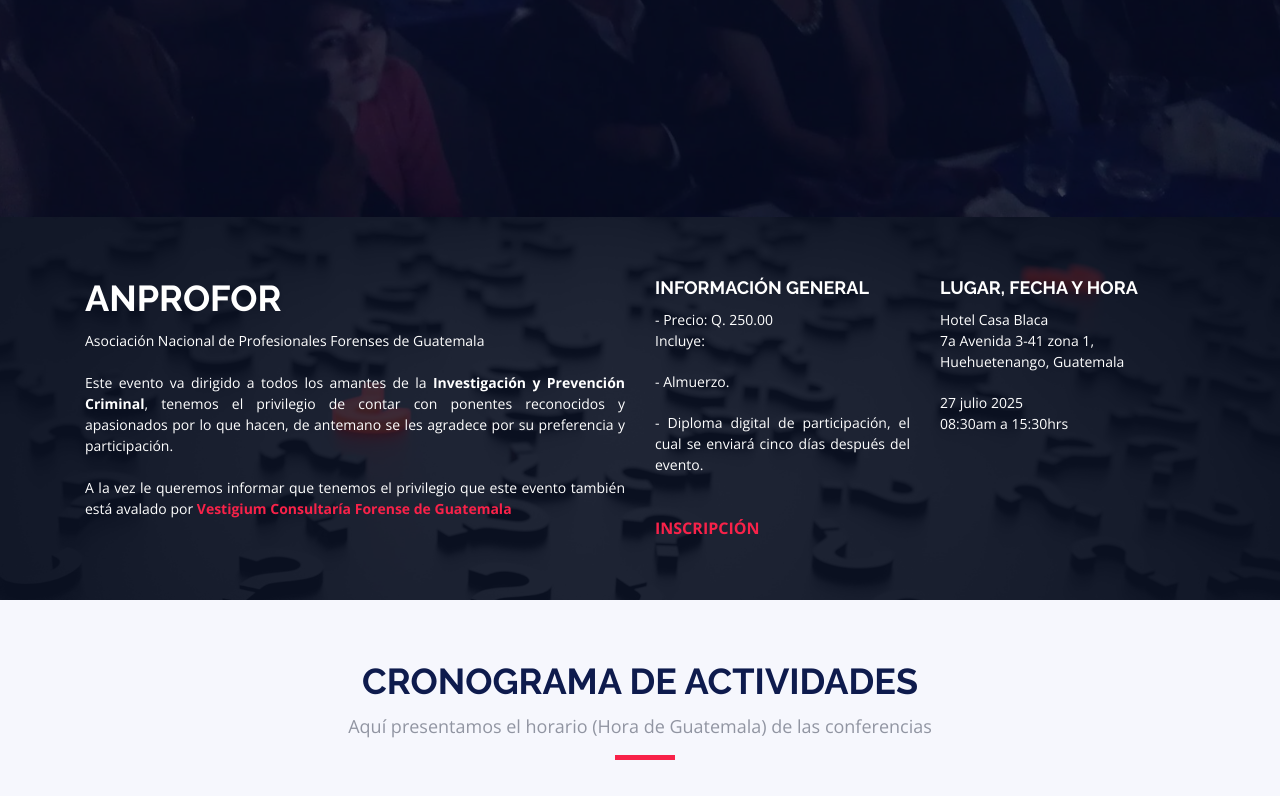
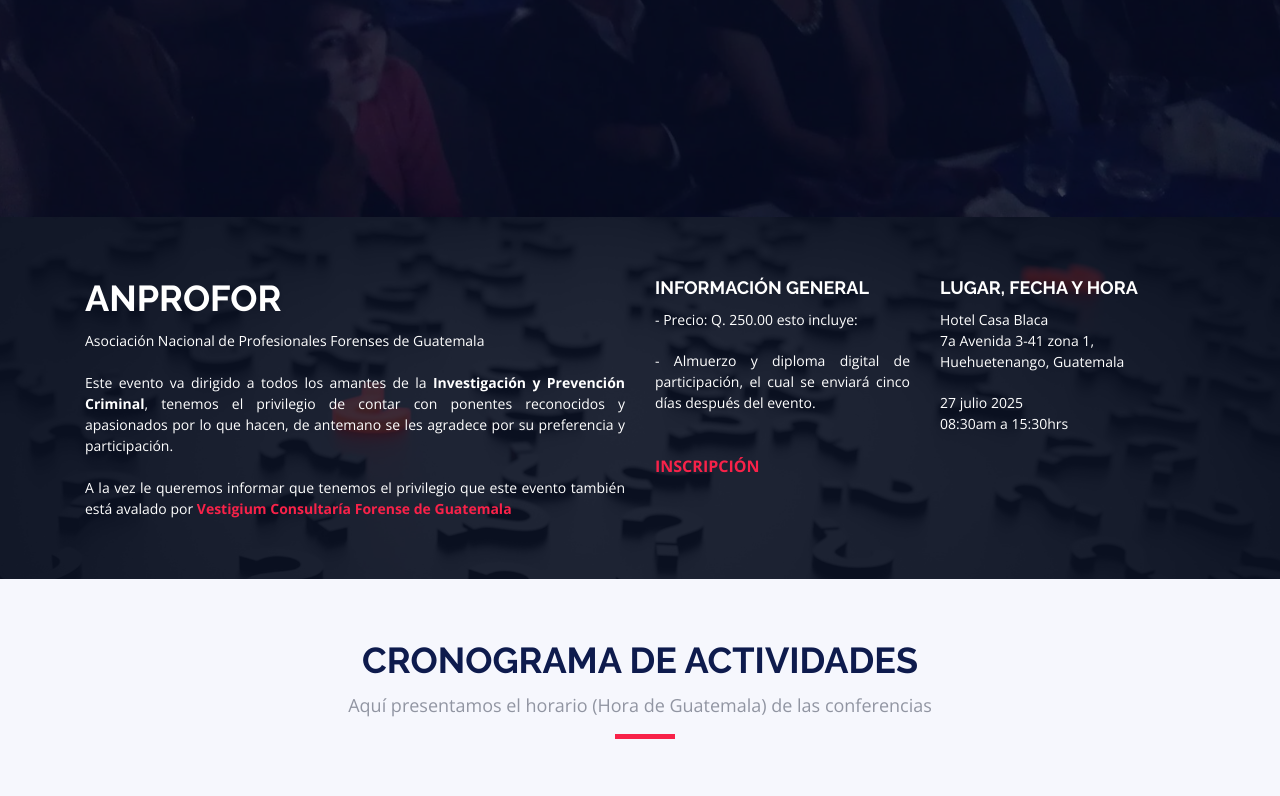
Before and after one commit to anprofor/ejemplo, a plain HTML site: page index.html in a window 1280 px wide. Shown: the part 583-1379 px from the top of the page. Drawn offline with nearby package versions, Linux system fonts and the light colour scheme.

Commit message:
Update index.html

```diff
--- a/index.html
+++ b/index.html
@@ -96,13 +96,13 @@
           </div>
           <div class="col-lg-3">
             <h3>Información General </h3>
-            <p align="justify">- Precio: Q. 250.00 <br>Incluye:
-            <p align="justify">    - Almuerzo.
-            <p align="justify">    -  Diploma digital de participación, el cual se enviará cinco días después del evento.
-              <br>
+            <p align="justify">- Precio: Q. 250.00 esto incluye:
+            <p align="justify">    - Almuerzo y diploma digital de participación, el cual se enviará cinco días después del evento.
+            <br>
               <br>
 
-    <div class="intro-container wow fadeIn">
+
+   <div class="intro-container wow fadeIn">
 
        <a href="https://forms.gle/Q6RXv6xpK8Po5b9C6" class="about-btn scrollto"><FONT SIZE=3><b>INSCRIPCIÓN</b></font></a>
 
```
